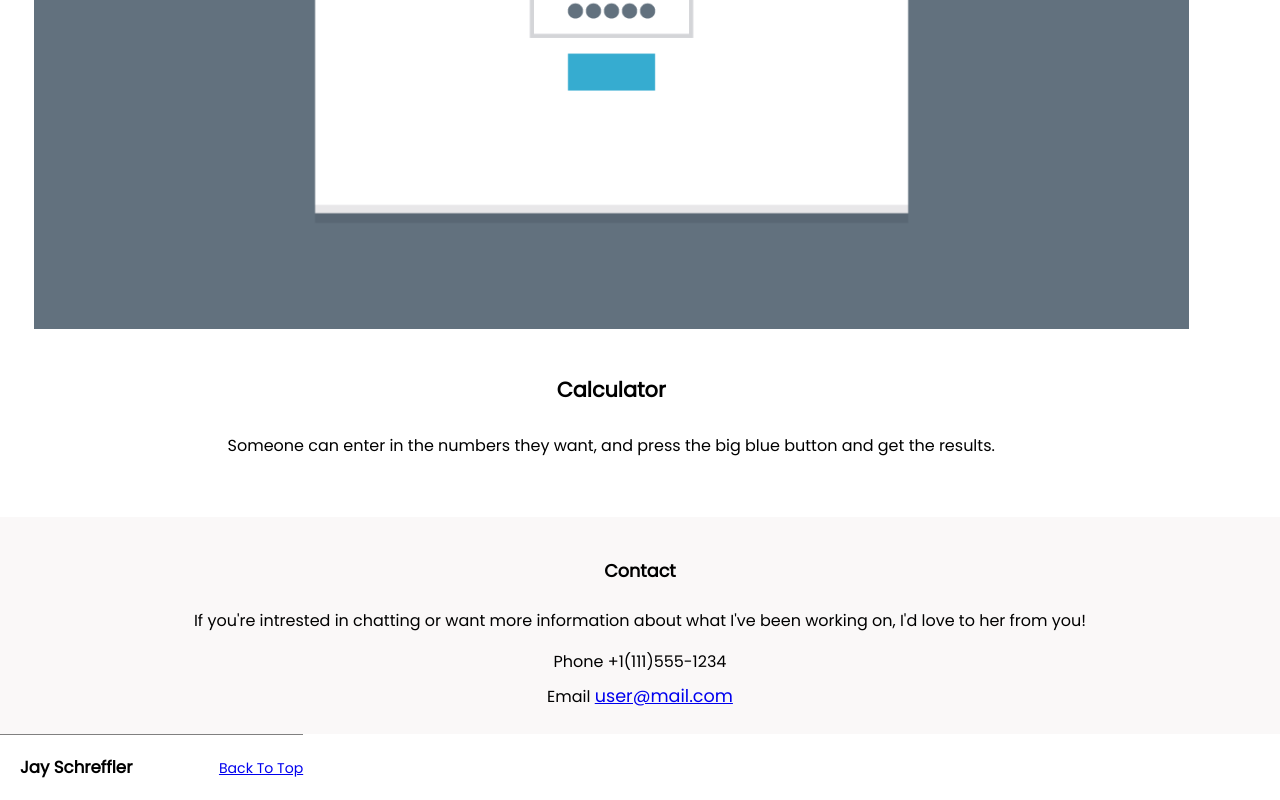
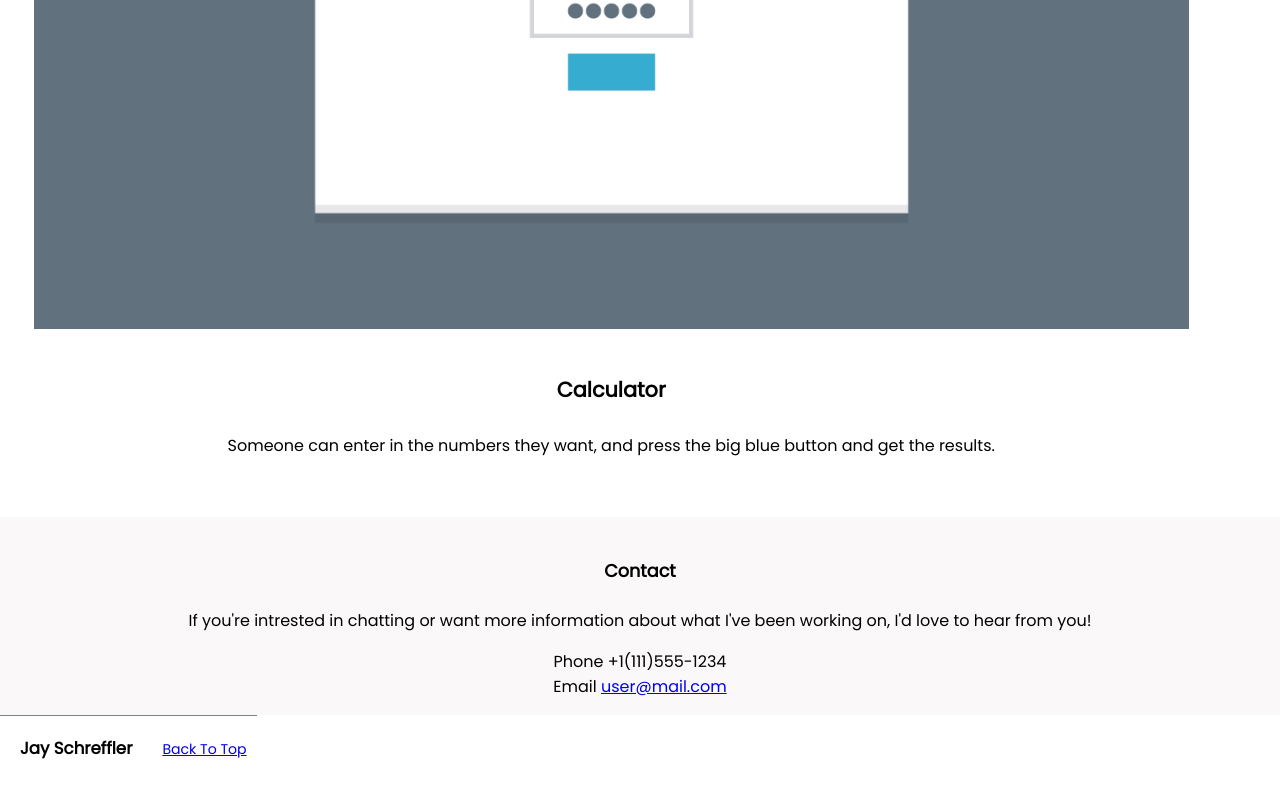
Before and after one commit to jayschreff/Treehouse-FE-Tech-Degree-Unit2Project, a plain HTML site: page project2/index.html in a window 1280 px wide. Shown: the part 5578-6378 px from the top of the page. Drawn offline with Linux system fonts and the light colour scheme.

Commit message:
updated style.css

```diff
--- a/project2/css/style.css
+++ b/project2/css/style.css
@@ -89,12 +89,13 @@ footer, h3, a {
 }
 
 footer h3 {
-    padding-right: 5em;
+    padding-right: 1em;
 }
 
-a {
+footer a {
+    display: inline-block;
     font-size: 1.1em;
-    padding: .5em 0;
+    padding: 10px;
 }
 .clearfix::after {
     content: "";
--- a/project2/index.html
+++ b/project2/index.html
@@ -59,7 +59,7 @@
 <div class="contact">
     <h4>Contact</h4>
     <p>If you're intrested in chatting or want more information about what I've been working
-        on, I'd love to her from you!
+        on, I'd love to hear from you!
     </p>
     <ul>
         <li>Phone +1(111)555-1234</li>
```
